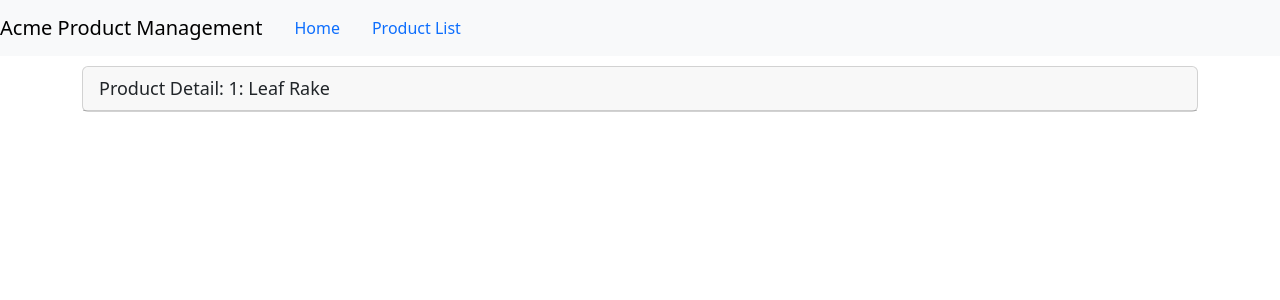
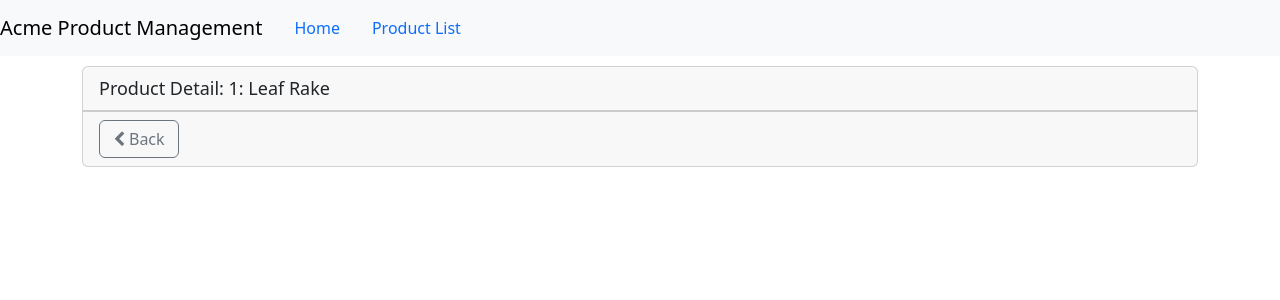
Before and after one commit to elieljohn/Angular-GettingStarted, an Angular app in the folder APM/: page /products/1 in a window 1280 px wide. Shown: the top 300 px of the page. Built offline with nearby package versions, Linux system fonts and the light colour scheme.

Commit message:
1. Add Router as parameter to ProductDetailComponent constructor product-detail.component.ts - line 14
2. Build onBack() method
product-detail.component.ts - line 33-35

3. Create a Back button which calls onBack() when clicked
product-detail.component.html - line 5-11

```diff
--- a/APM/src/app/products/product-detail.component.html
+++ b/APM/src/app/products/product-detail.component.html
@@ -2,4 +2,11 @@
   <div class='card-header'>
     {{pageTitle + ': ' + product?.productName}}
   </div>
+  <div class='card-footer'>
+    <button class='btn btn-outline-secondary'
+            style='width:80px'
+            (click)='onBack()'>
+      <i class='fa fa-chevron-left'></i> Back
+    </button>
+  </div>
 </div>
--- a/APM/src/app/products/product-detail.component.ts
+++ b/APM/src/app/products/product-detail.component.ts
@@ -1,5 +1,5 @@
 import { Component, OnInit } from '@angular/core';
-import { ActivatedRoute } from '@angular/router';
+import { ActivatedRoute, Router } from '@angular/router';
 import { IProduct } from './product';
 
 @Component({
@@ -10,7 +10,8 @@
   pageTitle: string = 'Product Detail';
   product: IProduct | undefined;  // 'product' will be undefined until the data is retrieved from the HTTP
 
-  constructor(private route: ActivatedRoute) { }  // Provide access to the 'id' parameter passed in the URL
+  constructor(private route: ActivatedRoute,  // Provide access to the 'id' parameter passed in the URL
+              private router: Router) { } // Allow access to 'navigate' on 'onBack()'
 
   ngOnInit(): void {
     const id = Number(this.route.snapshot.paramMap.get('id'));  // Retrieve 'id' parameter from the URL and store it to the 'id' constant
@@ -25,5 +26,11 @@
       "starRating": 3.2,
       "imageUrl": "assets/images/leaf_rake.png"
     };
+
+  }
+
+  // Navigates back to the 'products' page
+  onBack(): void {
+    this.router.navigate(['/products']);
   }
 }
```
